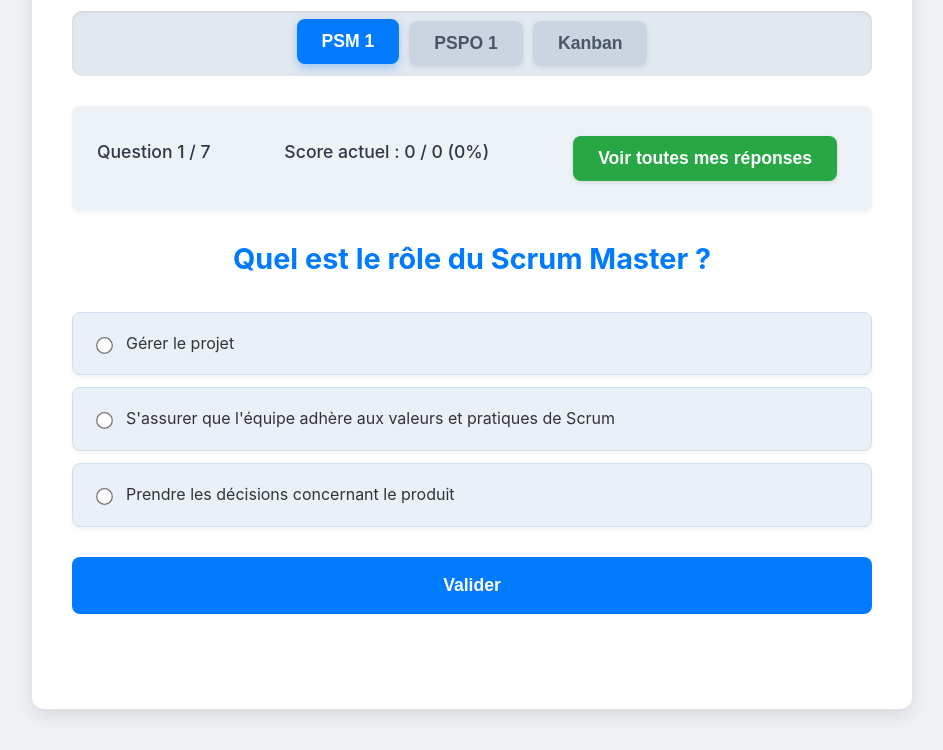
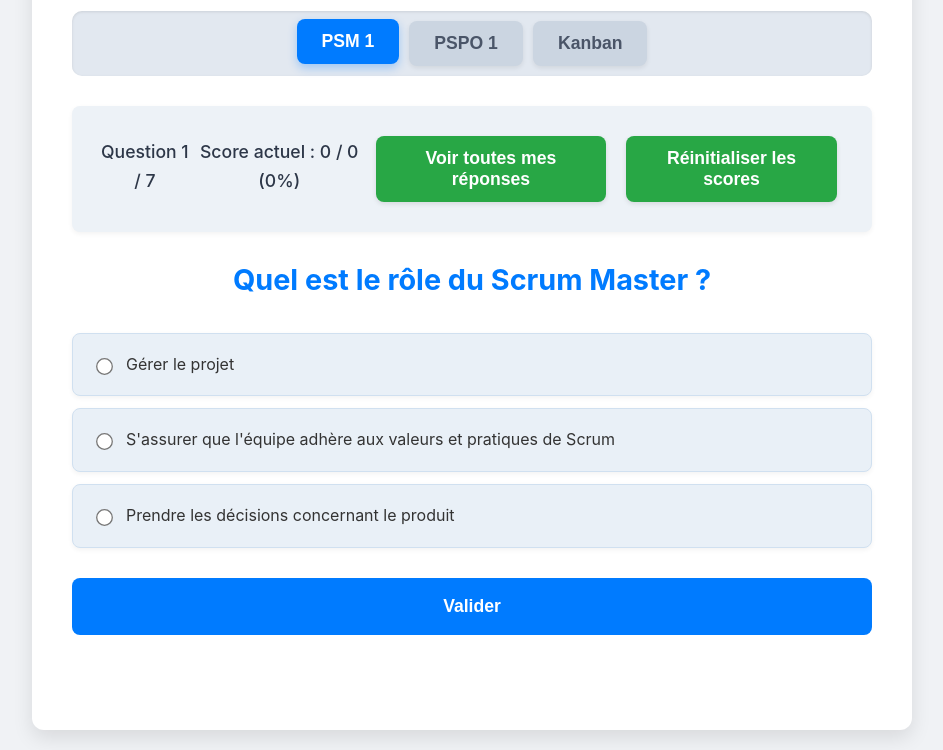
Before and after one commit to Massimedj/QCM_Certif_Agile, a plain HTML site: page index.html in a window 1280 px wide. Shown: the part 185-935 px from the top of the page, without its empty margins (168-1111 px from the left). Before the commit the page ends 914 px from the top, so only its background shows below. Drawn offline with Linux system fonts and the light colour scheme.

Commit message:
Update index.html

```diff
--- a/index.html
+++ b/index.html
@@ -20,6 +20,7 @@
             <p>Question <span id="current-question-number">0</span> / <span id="total-questions">0</span></p>
             <p>Score actuel : <span id="current-score">0</span> / <span id="questions-attempted">0</span> (<span id="score-percentage">0%</span>)</p>
             <button class="action-button" id="view-all-answers-during-quiz-btn">Voir toutes mes réponses</button>
+            <button class="action-button reset-button" id="reset-scores-btn">Réinitialiser les scores</button>
         </div>
 
         <!-- Section du Quiz -->
```
